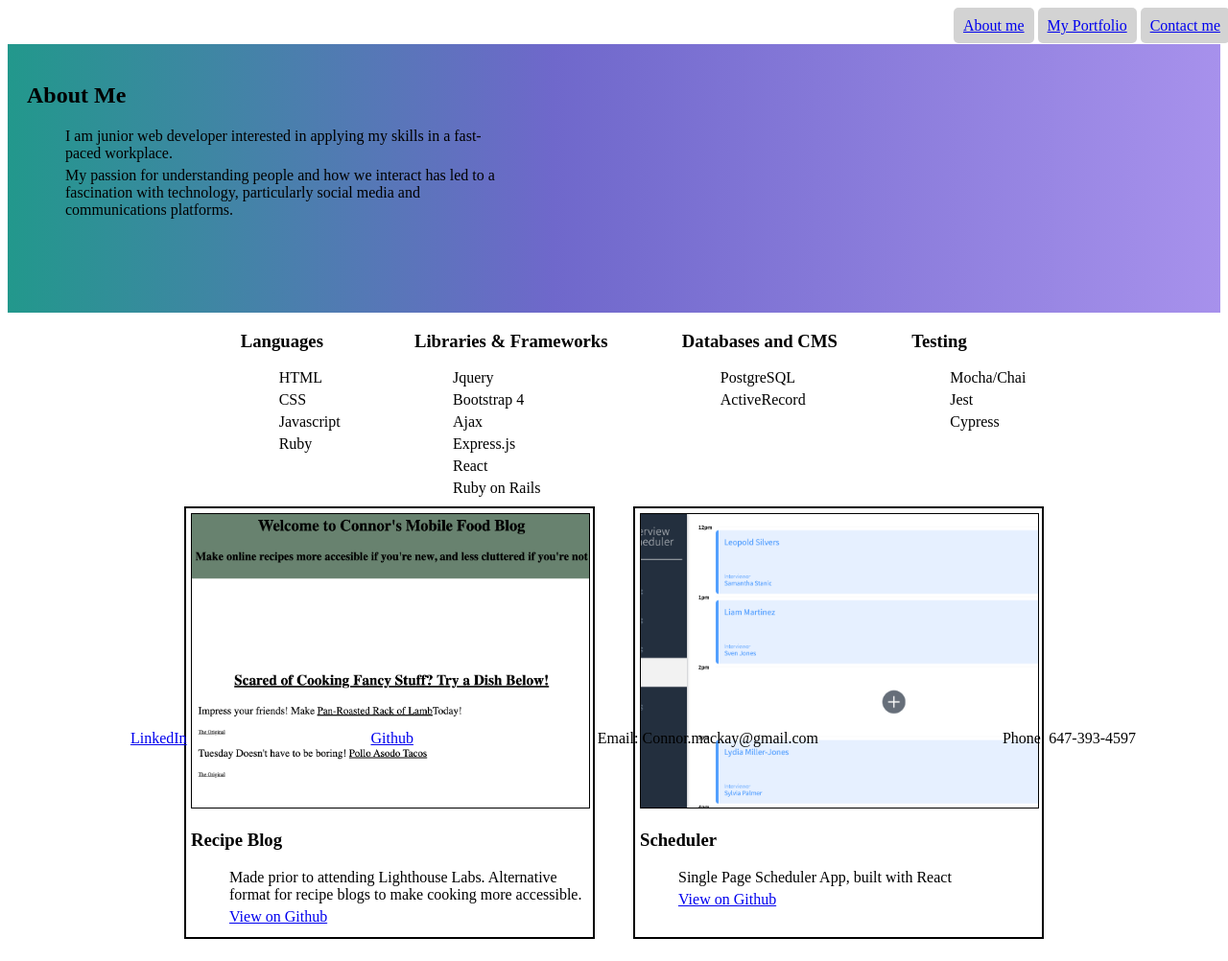
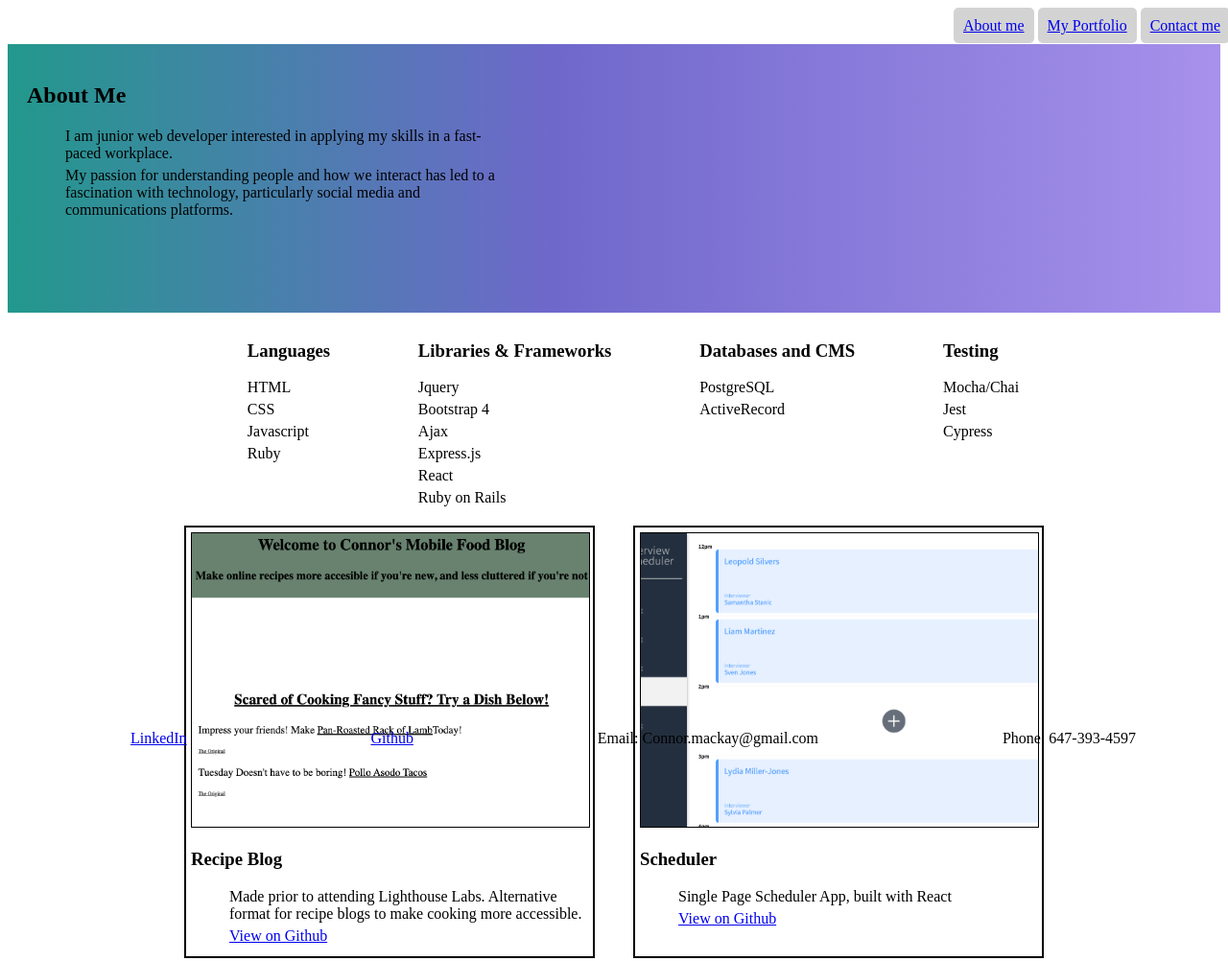
Before and after one commit to CD-Mackay/portfolio, a website: page index.html in a window 1280 px wide. Shown: the top 1002 px of the page at 96% size. Drawn offline with Linux system fonts and the light colour scheme.

Commit message:
style skills component to prevent overlap

```diff
--- a/style.css
+++ b/style.css
@@ -75,8 +75,13 @@ footer {
   border: 1px solid black;
 }
 
+#skills {
+  padding: 10px;
+}
+
 .skills-list {
   list-style: none;
+  padding-left: 0;
 }
 
 .wrapper {
@@ -86,5 +91,6 @@ footer {
   width: 70vw;
   margin: auto;
   list-style: none;
+  text-align: left;
 
 }
```
